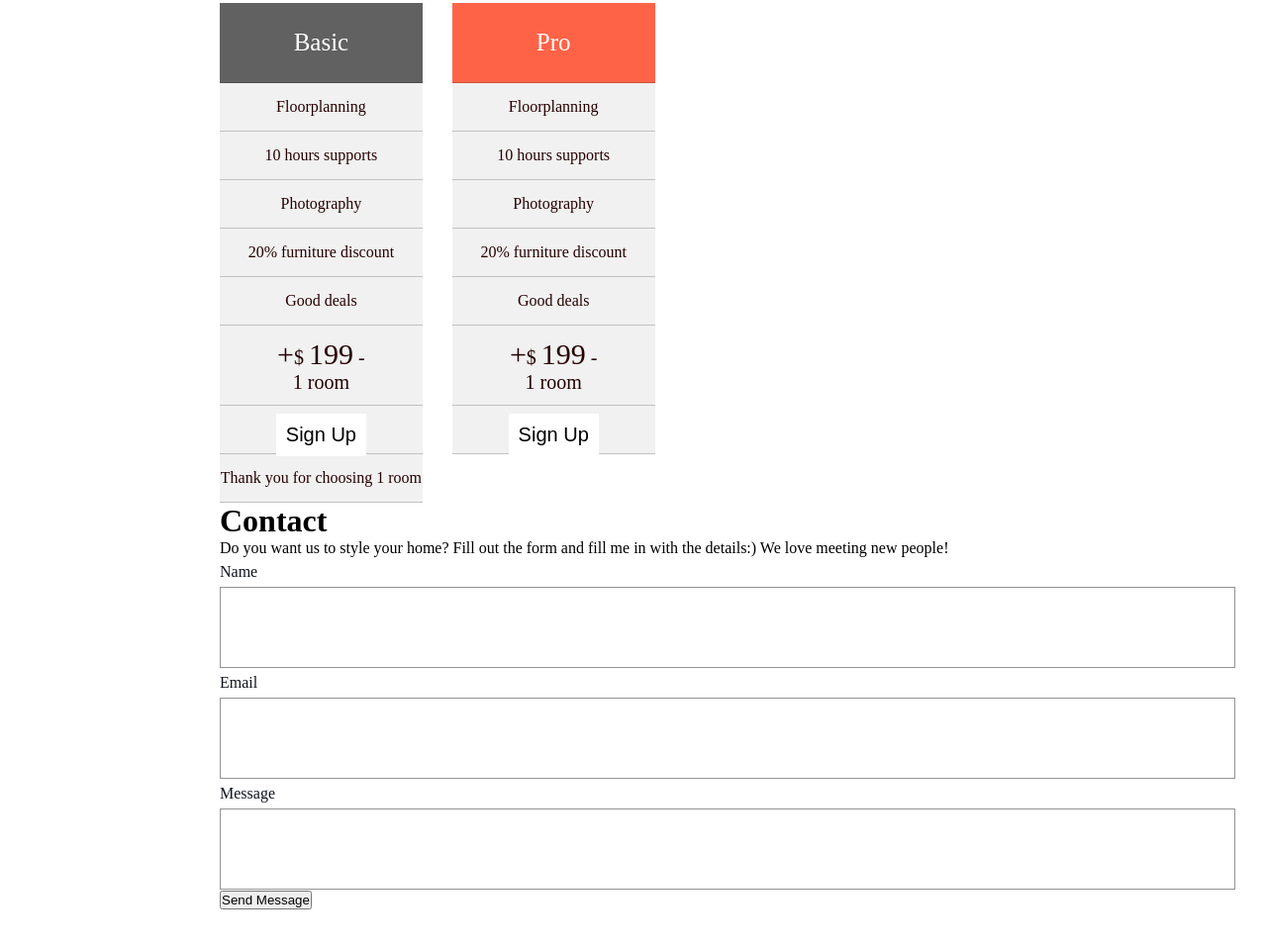
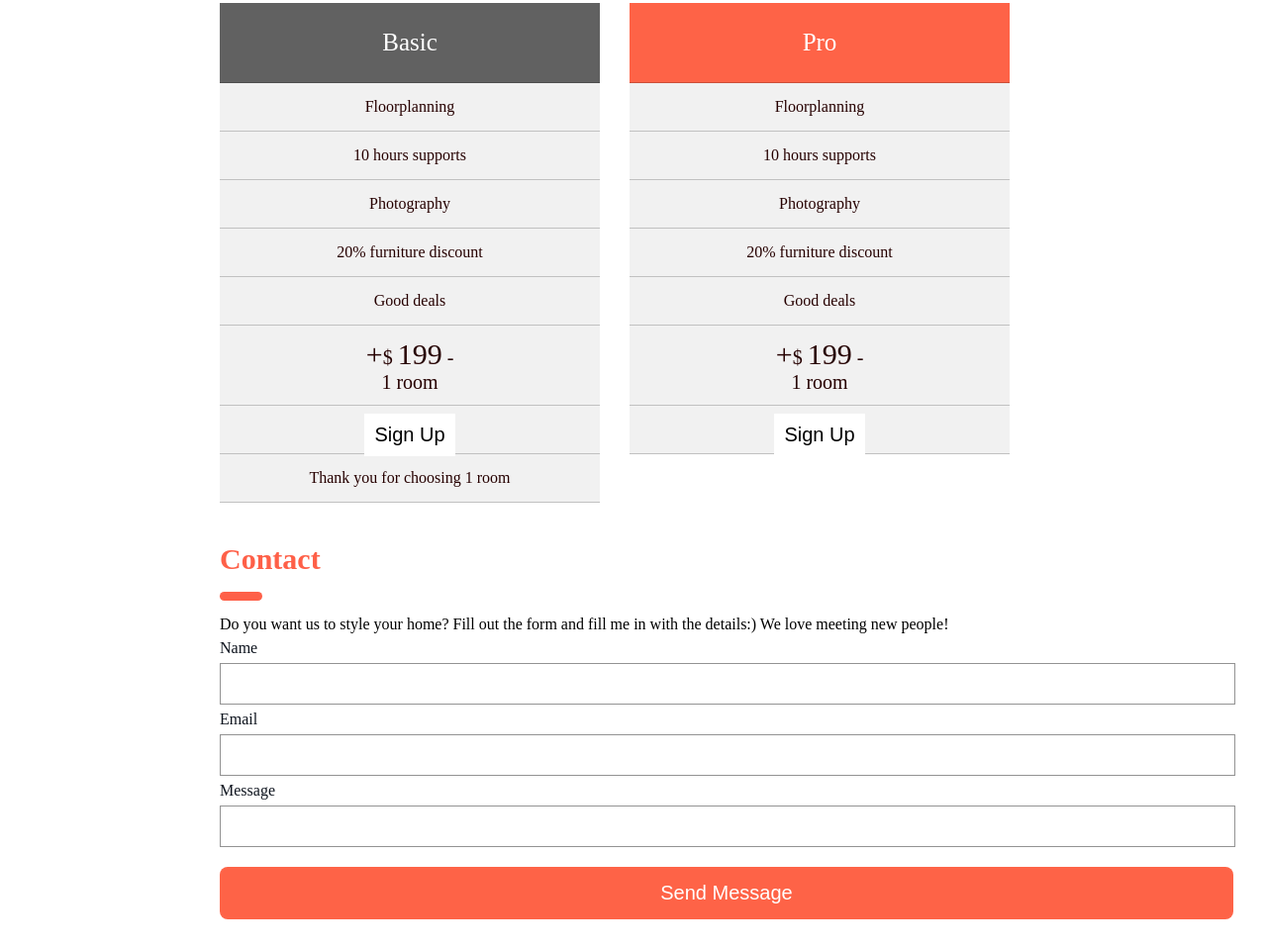
Before and after one commit to omer-farouq/interior-design, a plain HTML site: page index.html in a window 1280 px wide. Shown: the part 2604-3563 px from the top of the page at 99% size. Drawn offline with Linux system fonts and the light colour scheme.

Commit message:
add function js

```diff
--- a/index.html
+++ b/index.html
@@ -193,7 +193,7 @@
 
         <!-- contact section start -->
         <div class="contact-container" id="contact">
-          <h1>
+          <h1 class="contact-header">
             <span>Contact</span>
           </h1>
           <p class="sub-title">
@@ -207,7 +207,7 @@
             <input type="text" />
             <p>Message</p>
             <input type="text" /> <br />
-            <button>Send Message</button>
+            <button class="send-message">Send Message</button>
           </div>
         </div>
       </div>
--- a/script.js
+++ b/script.js
@@ -0,0 +1,7 @@
+
+
+
+
+document.getElementById('increase').click(()=>{
+
+});
--- a/style.css
+++ b/style.css
@@ -223,7 +223,7 @@
   background-color: #f1f1f1;
 }
 .basic-pro-container .box .features div {
-  width: 16vw;
+  width: 30vw;
   height: 2.5vw;
 }
 
@@ -278,6 +278,28 @@
 }
 
 /* contact Styles start */
+.contact-container {
+  margin-top: 40px;
+}
+.contact-container .contact-header {
+  position: relative;
+  font-size: 30px;
+  color: #fe6048;
+  margin-bottom: 25px;
+  padding-bottom: 15px;
+  width: 4vw;
+}
+
+.contact-container .contact-header::before {
+  content: "";
+  position: absolute;
+  left: 0;
+  bottom: -10px;
+  height: 9px;
+  width: 43px;
+  border-radius: 8px;
+  background-color: #fe6048;
+}
 .contact-info {
   line-height: 20px;
 }
@@ -288,7 +310,19 @@
 }
 .contact-info input {
   width: 80vw;
-  height: 10vh;
+  height: 5vh;
   border: 1px solid #939393;
 }
+
+.contact-container .send-message {
+  border: none;
+  border-radius: 8px;
+  width: 100%;
+  margin-top: 20px;
+  font-size: 20px;
+  padding: 15px;
+  background-color: #fe6347;
+  color: white;
+  fon
+}
 /* contact Styles end */
```
